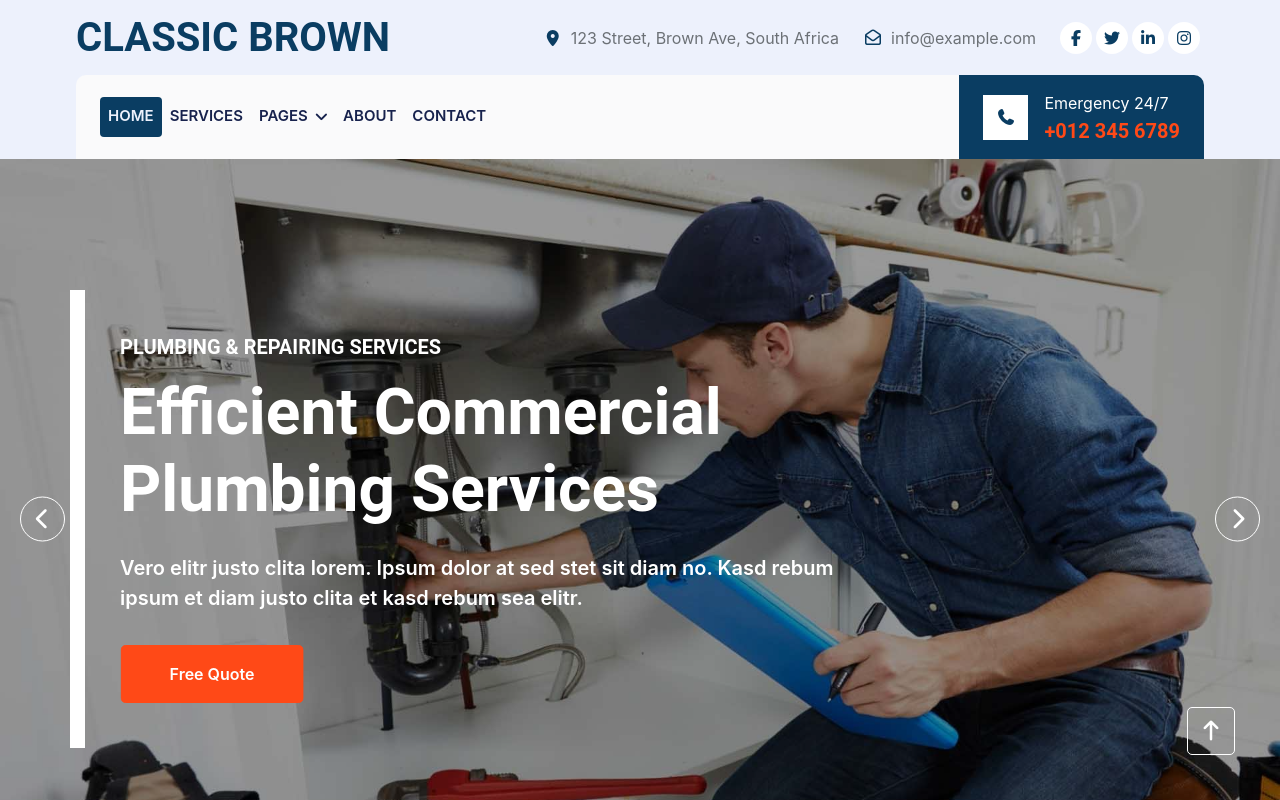
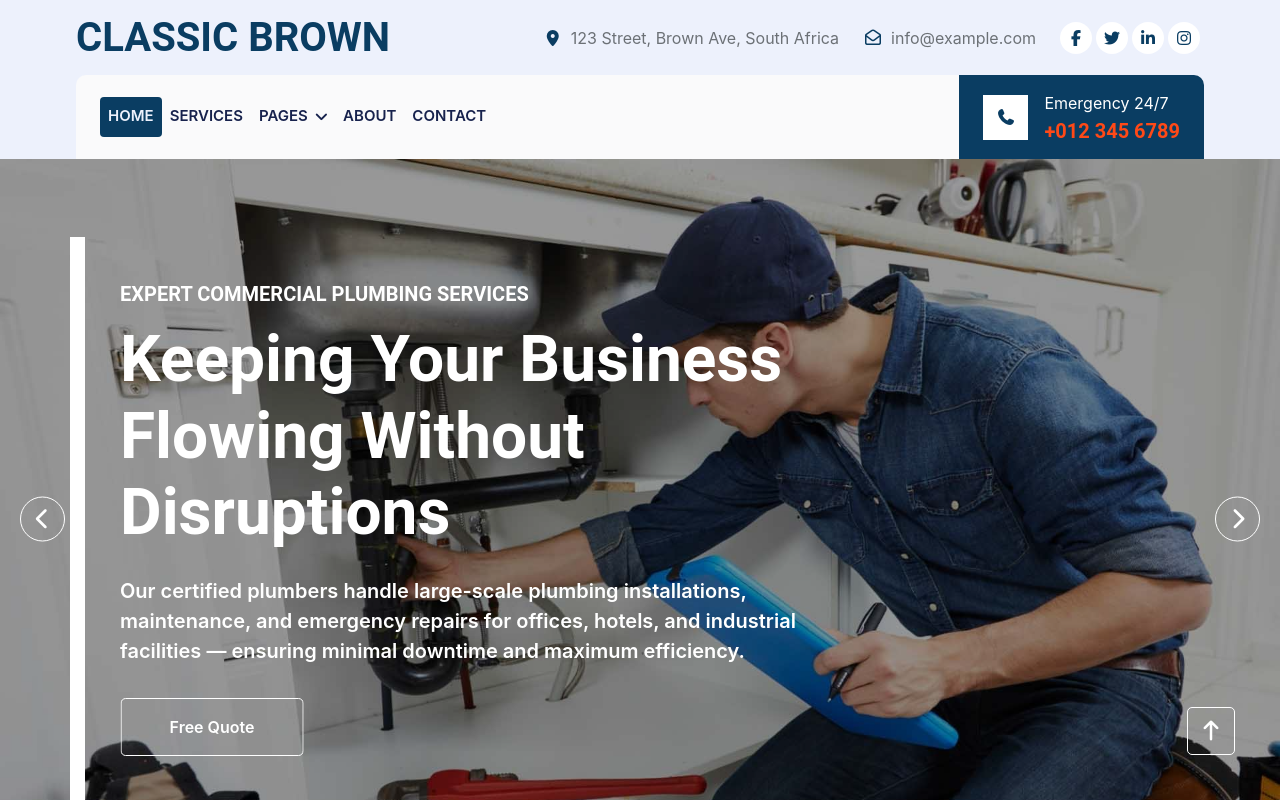
Before and after one commit to DafetiteOgaga/classic_brownline_plumbing_services, a React (Create React App) app in the folder classic_brownline_plumbing_services_website/: page / in a window 1280 px wide. Shown: the top 800 px of the page. Built offline with nearby package versions, Linux system fonts and the light colour scheme.

Commit message:
carousel.js: fixed up ipsum with real and professional data, and added a third carousel advert

```diff
--- a/classic_brownline_plumbing_services_website/src/components/modularComponents/carousel.js
+++ b/classic_brownline_plumbing_services_website/src/components/modularComponents/carousel.js
@@ -1,20 +1,44 @@
 import { useState, useEffect } from "react";
 import { titleCase } from "../../hooks/changeCase";
+
+// const carouselSlides = [
+//     {
+//         id: 1,
+//         img: require("../../assets/img/carousel-1.jpg"),
+//         title: "Plumbing & Repairing Services",
+//         headline: "Efficient Residential Plumbing Services",
+//         text: "Vero elitr justo clita lorem. Ipsum dolor at sed stet sit diam no. Kasd rebum ipsum et diam justo clita et kasd rebum sea elitr.",
+//     },
+//     {
+//         id: 2,
+//         img: require("../../assets/img/carousel-2.jpg"),
+//         title: "Plumbing & Repairing Services",
+//         headline: "Efficient Commercial Plumbing Services",
+//         text: "Vero elitr justo clita lorem. Ipsum dolor at sed stet sit diam no. Kasd rebum ipsum et diam justo clita et kasd rebum sea elitr.",
+//     },
+// ];
 
 const carouselSlides = [
     {
         id: 1,
         img: require("../../assets/img/carousel-1.jpg"),
-        title: "Plumbing & Repairing Services",
-        headline: "Efficient Residential Plumbing Services",
-        text: "Vero elitr justo clita lorem. Ipsum dolor at sed stet sit diam no. Kasd rebum ipsum et diam justo clita et kasd rebum sea elitr.",
+        title: "Professional Plumbing & Repair Services",
+        headline: "Fast and Reliable Residential Plumbing Solutions",
+        text: "From leaky faucets to burst pipes, we provide prompt and affordable plumbing repairs to keep your home running smoothly. Trusted by homeowners for quality workmanship and lasting results.",
     },
     {
         id: 2,
         img: require("../../assets/img/carousel-2.jpg"),
-        title: "Plumbing & Repairing Services",
-        headline: "Efficient Commercial Plumbing Services",
-        text: "Vero elitr justo clita lorem. Ipsum dolor at sed stet sit diam no. Kasd rebum ipsum et diam justo clita et kasd rebum sea elitr.",
+        title: "Expert Commercial Plumbing Services",
+        headline: "Keeping Your Business Flowing Without Disruptions",
+        text: "Our certified plumbers handle large-scale plumbing installations, maintenance, and emergency repairs for offices, hotels, and industrial facilities — ensuring minimal downtime and maximum efficiency.",
+    },
+    {
+        id: 3,
+        img: require("../../assets/img/service-1.jpg"),
+        title: "Emergency Plumbing Support",
+        headline: "24/7 Emergency Plumbing — We’re Always Ready",
+        text: "Day or night, our team is available for urgent plumbing issues like blocked drains, flooding, or broken pipes. Quick response and professional service guaranteed every time.",
     },
 ];
 
@@ -34,6 +58,7 @@ function Carousel({menuHeadInserted, tagText, handleNavigationScroll}) {
 
         return () => clearInterval(interval);
     }, [current]);
+
 	const preloadImage = (src) => {
         const img = new Image();
         img.src = src;
@@ -107,7 +132,7 @@ function Carousel({menuHeadInserted, tagText, handleNavigationScroll}) {
 										<h1 className={`display-3 text-white animated slideInDown mb-4 carousel-fade ${isFading ? 'fade-out' : 'fade-in'}`}>{slide.headline}</h1>
 										<p className={`fs-5 fw-medium text-white mb-4 pb-2 carousel-fade ${isFading ? 'fade-out' : 'fade-in'}`}>{slide.text}</p>
 										{/* <a href="##" className="btn btn-primary py-md-3 px-md-5 me-3 animated littleSlideInLeft border-radius-5">Read More</a> */}
-										<a href="##" className="btn btn-secondary py-md-3 px-md-5 animated littleSlideInRight border-radius-5">Free Quote</a>
+										<a href="##" className="btn btn-primary py-md-3 px-md-5 animated littleSlideInRight border-radius-5">Free Quote</a>
 									</div>
 								</div>
 							</div>
```
